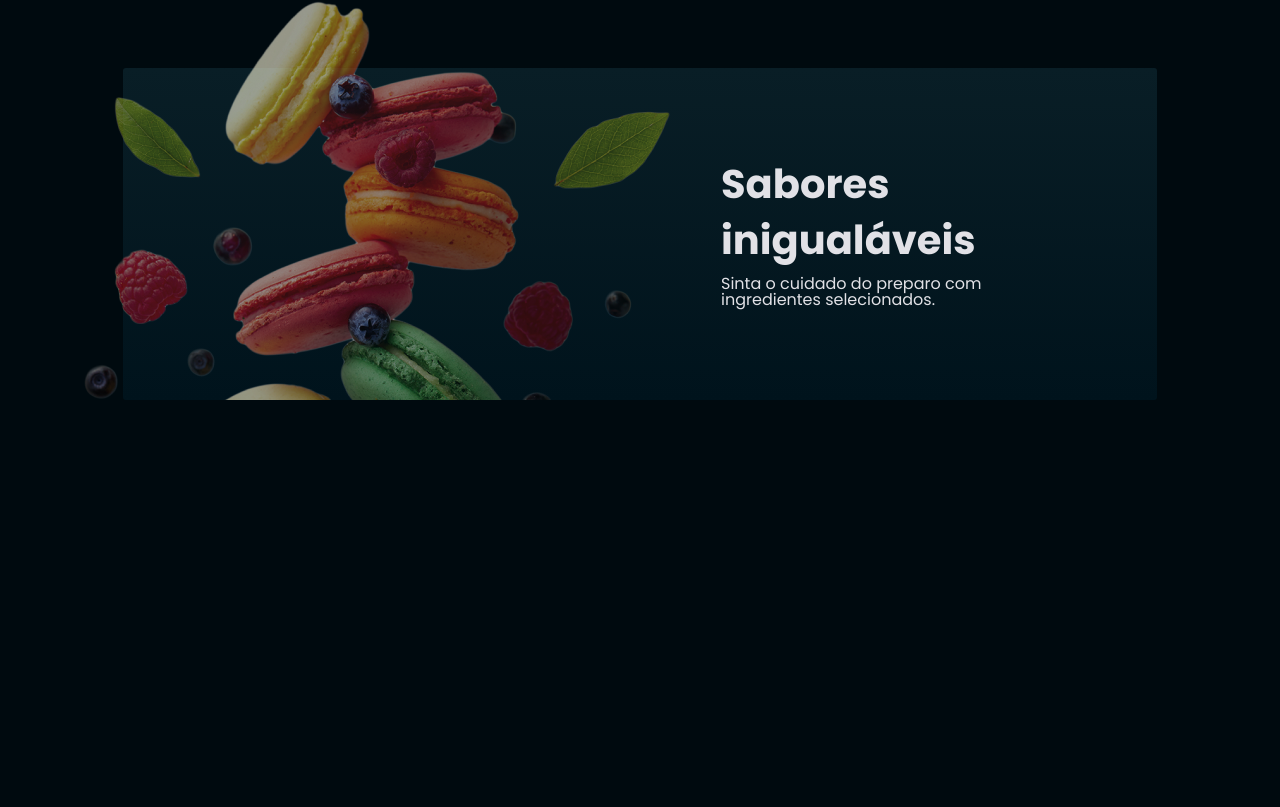
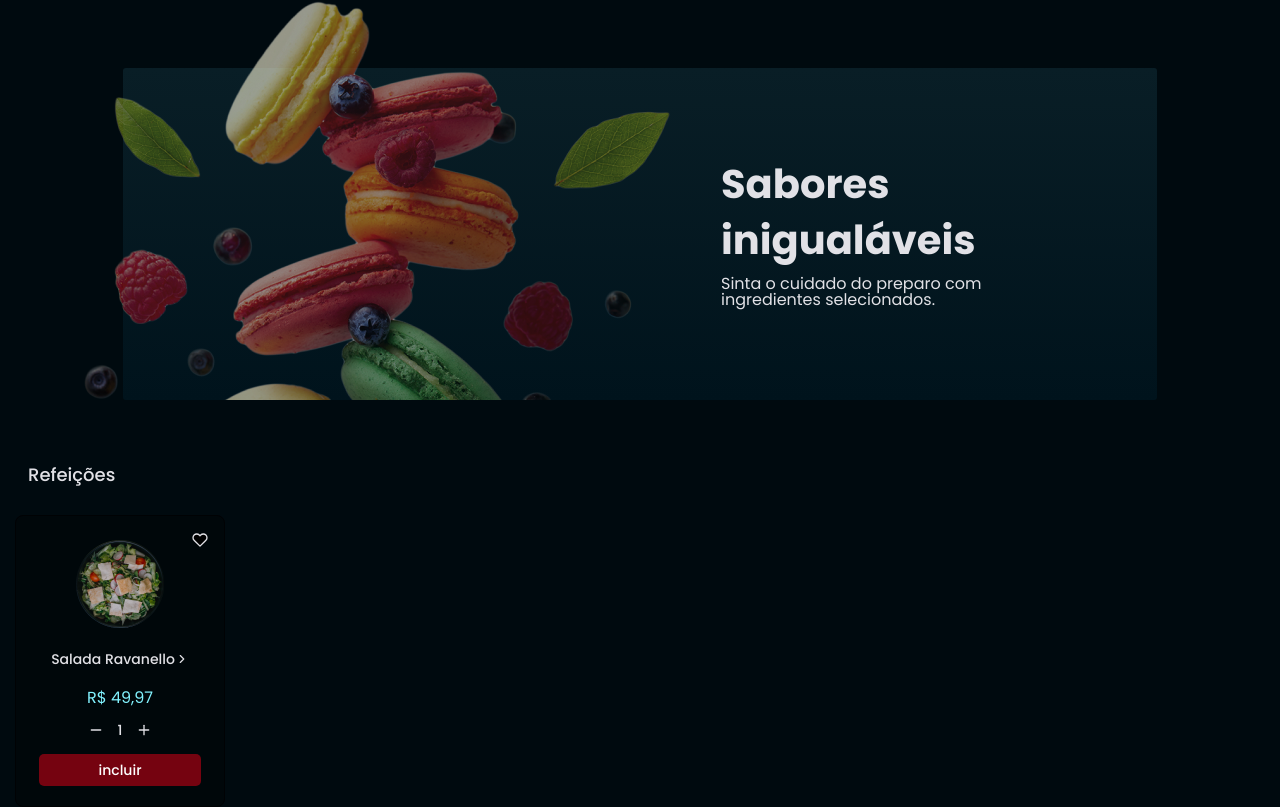
Before and after one commit to SergioRSanchez/food-explorer-web, a React (Vite) app: page / in a window 1280 px wide. Shown: the part 210-1017 px from the top of the page. Before the commit the page ends 800 px from the top, so only its background shows below. Built offline with nearby package versions, Linux system fonts and the light colour scheme.

Commit message:
feat: created card component

```diff
--- a/package.json
+++ b/package.json
@@ -13,7 +13,8 @@
     "react": "^18.2.0",
     "react-dom": "^18.2.0",
     "react-icons": "^5.0.1",
-    "styled-components": "^6.1.8"
+    "styled-components": "^6.1.8",
+    "swiper": "^11.0.5"
   },
   "devDependencies": {
     "@types/react": "^18.2.43",
--- /dev/null
+++ b/src/components/Card/index.jsx
@@ -0,0 +1,24 @@
+import { FiHeart, FiChevronRight, FiMinus, FiPlus } from "react-icons/fi";
+
+import { Button } from '../Button';
+
+import dish from '../../assets/dish.png';
+
+import { Container } from './styles';
+
+export function Card({ onClickHandleFavorite, color }) {
+  return (
+    <Container>
+      <span><FiHeart color={color} fill={color} onClick={onClickHandleFavorite} /></span>
+      <img src={dish} alt="Foto de um prato" />
+      <p>Salada Ravanello <p><FiChevronRight /></p></p>
+      <p>R$ 49,97</p>
+      <div>
+        <span><FiMinus /></span>
+        <p>1</p>
+        <span><FiPlus /></span>
+      </div>
+      <Button title="incluir" />
+    </Container>
+  )
+}
--- /dev/null
+++ b/src/components/Card/styles.js
@@ -0,0 +1,68 @@
+import styled from 'styled-components';
+
+
+export const Container = styled.div`
+  display: flex;
+  width: 210px;
+  height: 292px;
+  padding: 24px;
+  flex-direction: column;
+  align-items: center;
+  border-radius: 8px;
+  border: 1px solid ${({ theme }) => theme.COLORS.DARK_300};
+  background-color: ${({ theme }) => theme.COLORS.DARK_200};
+
+  position: relative;
+
+  > span > svg {
+    position: absolute;
+    top: 16px;
+    right: 16px;
+    cursor: pointer;
+  }
+
+  img {
+    width: 88px;
+    height: 88px;
+    flex-shrink: 0;
+  }
+
+  p {
+    display: flex;
+    align-items: center;
+    font-size: 14px;
+    font-weight: 500;
+    line-height: 24px;
+
+    margin-top: 12px;
+    margin-bottom: 12px;
+  }
+
+  p + p {
+    margin-top: 0;
+    margin-bottom: 0;
+    color: ${({ theme }) => theme.COLORS.CAKE_200};
+    font-size: 16px;
+    font-weight: 400;
+    line-height: 100%;
+  }
+
+  div {
+    display: flex;
+    align-items: center;
+    gap: 14px;
+
+    span {
+      cursor: pointer;
+      display: flex;
+    }
+  }
+
+  button {
+    font-size: 14px;
+    font-weight: 500;
+    line-height: 24px;
+    width: 162px;
+    height: 32px;
+  }
+`;
--- a/src/components/Input/styles.js
+++ b/src/components/Input/styles.js
@@ -11,6 +11,7 @@ export const Container = styled.div`
   border-radius: 8px;
 
   > input {
+    font-family: 'Roboto', sans-serif;
     height: 48px;
     width: 100%;
 
--- a/src/pages/Home/index.jsx
+++ b/src/pages/Home/index.jsx
@@ -1,9 +1,12 @@
 import { useState } from 'react';
+import Swiper from 'swiper';
 
 import { Header } from '../../components/Header';
 import { Menu } from '../../components/Menu';
+import { Card } from '../../components/Card';
 
-import { Container, Banner } from './styles';
+import { Container, Banner, Content, Cards } from './styles';
+import 'swiper/css';
 
 import homeBanner from '../../assets/home-banner.png'
 
@@ -14,12 +17,22 @@ export function Home() {
     setOpenMenu(!openMenu)
   }
 
+  const [favorite, setFavorite] = useState(false);
+
+  function handleFavorite() {
+    setFavorite(!favorite)
+  }
+
+  // const swiper = new Swiper(...);
+
   return (
     <Container>
-      <Header onClickHandleMenu={handleOpenMenu} />
+
 
       {!openMenu
         ? <>
+          <Header onClickHandleMenu={handleOpenMenu} />
+
           <Banner>
             <img src={homeBanner} alt="Imagem com vários macarons de diversas cores." />
 
@@ -28,6 +41,15 @@ export function Home() {
               <p>Sinta o cuidado do preparo com ingredientes selecionados.</p>
             </div>
           </Banner>
+
+          <Content>
+            <h2>Refeições</h2>
+
+            <Cards>
+              <Card onClickHandleFavorite={handleFavorite} color={favorite ? 'red' : ''} />
+            </Cards>
+
+          </Content>
         </>
 
         : <Menu onClickHandleMenu={handleOpenMenu} />
--- a/src/pages/Home/styles.js
+++ b/src/pages/Home/styles.js
@@ -69,3 +69,25 @@ export const Banner = styled.div`
     }
   }
 `;
+
+export const Content = styled.div`
+  display: flex;
+  flex-direction: column;
+  padding: 0 15px;
+
+  margin-top: 62px;
+
+  h2 {
+    font-size: 18px;
+    font-weight: 500;
+    line-height: 140%;
+    /* margin-left: 24px; */ // Projeto está 24px, porém prefiro manter um padrão
+    margin: 0 0 28px 13px;
+  }
+`;
+
+export const Cards = styled.div`
+  display: flex;
+  gap: 16px;
+  /* flex-wrap: wrap; */
+`;
```
Also changed, not shown: src/assets/dish.png (added), 1 other file (tests, documents, lock files or other folders).
